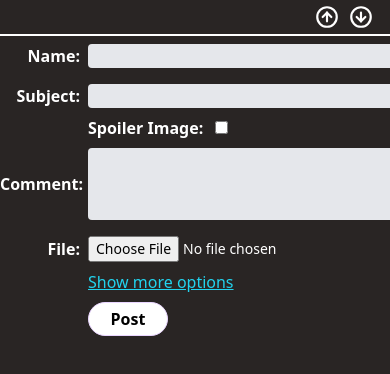
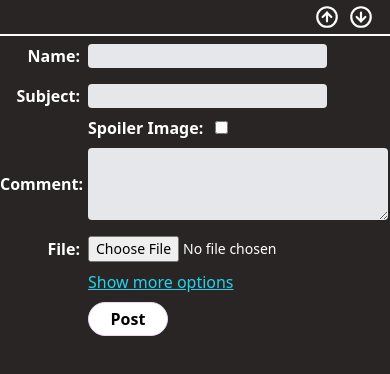
Before and after one commit to SimonettiT/Tailwind-reddit-anon, a plain HTML site: page form.html in a window 390 px wide. Shown: the top 374 px of the page. Drawn offline with nearby package versions, Linux system fonts and the light colour scheme.

Commit message:
responsive fix

```diff
--- a/form.html
+++ b/form.html
@@ -9,7 +9,7 @@
 
 </head>
 <body class="bg-stone-800">
-    <div class="w-full border-b-2 border-white">
+    <div class="sticky top-0 w-screen border-b-2 border-white bg-stone-800">
         <div class="flex flex-row items-center h-full justify-end mr-4 space-x-2 h-12">
             <a href="#">
                 <svg class="icon go-up my-1 ease-in-out duration-200 hover:fill-white hover:stroke-black hover:mt-0 hover:mb-2 hover:ring-2 hover:ring-white hover:rounded-full" xmlns="http://www.w3.org/2000/svg" width="26" height="26" viewBox="0 0 24 24" stroke-width="2" stroke="#ffffff" fill="none" stroke-linecap="round" stroke-linejoin="round"><path stroke="none" d="M0 0h24v24H0z" fill="none"/><circle cx="12" cy="12" r="9" /><line x1="12" y1="8" x2="8" y2="12" /><line x1="12" y1="8" x2="12" y2="16" /><line x1="16" y1="12" x2="12" y2="8" /></svg>
@@ -23,11 +23,11 @@
         <div class="flex flex-col sm:flex-row ">
             <div class="my-2 flex flex-row no-wrap items-center">
                 <label class="w-20 mr-2 inline-block text-right text-white font-semibold" for="name">Name:</label>
-                <input class="bg-gray-200 px-1 rounded w-80 sm:w-40 focus:outline-none ease-in-out duration-150 focus:p-1 focus:bg-white" type="text" name="name" id="name">
+                <input class="bg-gray-200 px-1 rounded max-w-80 sm:w-40 focus:outline-none ease-in-out duration-150 focus:p-1 focus:bg-white" type="text" name="name" id="name">
             </div>
             <div class="sm:ml-2 my-2 flex flex-row no-wrap items-center">
                 <label class="w-20 sm:w-auto inline-block mr-2 text-right text-white font-semibold" for="subject">Subject:</label>
-                <input class="bg-gray-200 px-1 rounded w-80 sm:w-40 focus:outline-none ease-in-out duration-150 focus:p-1 focus:bg-white" type="text" name="subject" id="subject">
+                <input class="bg-gray-200 px-1 rounded max-w-80 sm:w-40 focus:outline-none ease-in-out duration-150 focus:p-1 focus:bg-white" type="text" name="subject" id="subject">
             </div>
         </div>
         <div class="ml-[88px]">
@@ -36,7 +36,7 @@
         </div>
         <div class="my-2 flex flex-row no-wrap items-center">
             <label class="mr-2 w-20 inline-block text-right text-white font-semibold" for="comment">Comment:</label>
-            <textarea class="bg-gray-200 px-1 rounded w-80 sm:w-[395px] focus:outline-none ease-in-out duration-150 focus:p-1 focus:bg-white" name="comment" id="comment" cols="30" rows="3"></textarea>
+            <textarea class="bg-gray-200 px-1 rounded max-w-80 sm:w-[395px] focus:outline-none ease-in-out duration-150 focus:p-1 focus:bg-white" name="comment" id="comment" cols="30" rows="3"></textarea>
         </div>
         <div class="my-2 flex flex-row no-wrap items-center">
             <label class="mr-2 w-20 inline-block text-right text-white font-semibold" for="file">File: </label>
```
